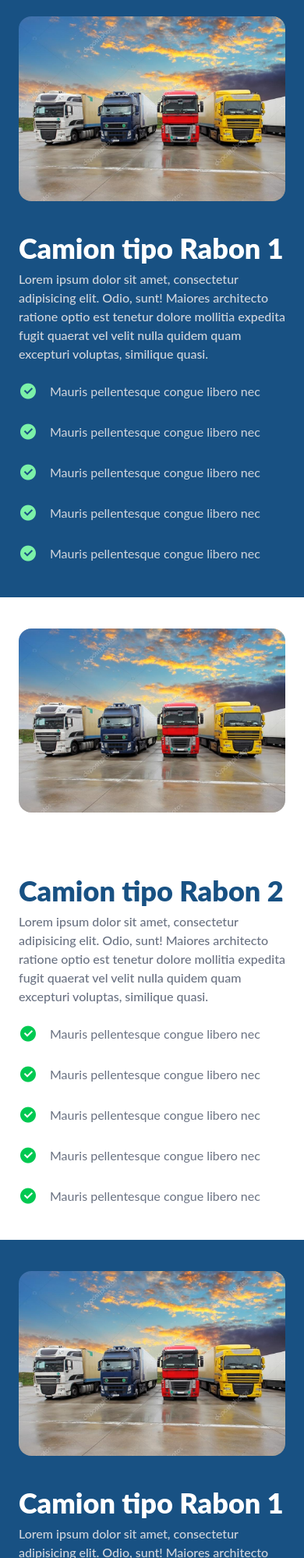
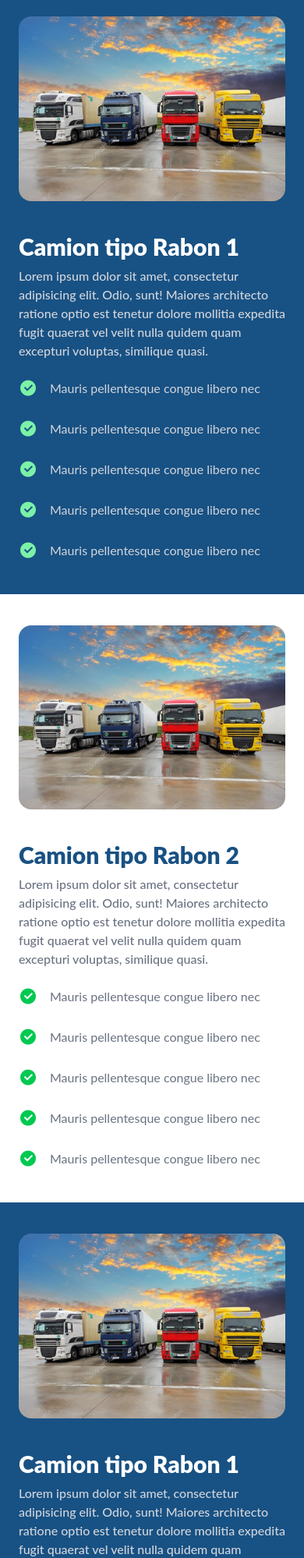
Before and after one commit to Migueluckleo/sfl, a website: page unidades.html in a window 390 px wide. Shown: the part 863-2861 px from the top of the page at 78% size. Drawn offline with nearby package versions, Linux system fonts and the light colour scheme; files that its build step writes are made by us from their sources.

Commit message:
ajustes tipografia y espaciado

```diff
--- a/unidades.html
+++ b/unidades.html
@@ -62,7 +62,7 @@
     <!--contenedor de texto-->
     <div class="flex flex-col w-full max-w-[960px] md:w-1/2 px-6 md:px-0 md:pr-10 md:pl-[%] lg:pl-[15%] pb-10 md:py-10 ">
 
-        <h2 class="text-4xl font-black">Camion tipo Rabon 1</h2>
+        <h2 class="text-3xl md:text-4xl font-black">Camion tipo Rabon 1</h2>
         <p class="font-medium text-gray-300 mt-2 ">Lorem ipsum dolor sit amet, consectetur adipisicing elit. Odio, sunt! Maiores architecto ratione optio est tenetur dolore mollitia expedita fugit quaerat vel velit nulla quidem quam excepturi voluptas, similique quasi.</p>
         <ul>
             <li class="flex flex-row gap-4 items-center mt-5 pr-6">
@@ -108,9 +108,9 @@
 
 
     <!--contenedor de texto-->
-    <div class="flex flex-col w-full md:w-1/2 px-6 md:pl-10 lg:pr-[15%] py-10 ">
+    <div class="flex flex-col w-full md:w-1/2 px-6 md:pl-10 lg:pr-[15%] pb-10 md:py-10 ">
 
-        <h2 class="text-4xl font-black">Camion tipo Rabon 2</h2>
+        <h2 class="text-3xl md:text-4xl font-black">Camion tipo Rabon 2</h2>
         <p class="font-medium text-gray-500 mt-2 ">Lorem ipsum dolor sit amet, consectetur adipisicing elit. Odio, sunt! Maiores architecto ratione optio est tenetur dolore mollitia expedita fugit quaerat vel velit nulla quidem quam excepturi voluptas, similique quasi.</p>
         <ul>
             <li class="flex flex-row gap-4 items-center mt-5 pr-6">
@@ -149,7 +149,7 @@
    <!--contenedor de texto-->
    <div class="flex flex-col w-full max-w-[960px] md:w-1/2 px-6 md:px-0 md:pr-10 md:pl-[%] lg:pl-[15%] pb-10 md:py-10 ">
 
-       <h2 class="text-4xl font-black">Camion tipo Rabon 1</h2>
+       <h2 class="text-3xl md:text-4xl font-black">Camion tipo Rabon 1</h2>
        <p class="font-medium text-gray-300 mt-2 ">Lorem ipsum dolor sit amet, consectetur adipisicing elit. Odio, sunt! Maiores architecto ratione optio est tenetur dolore mollitia expedita fugit quaerat vel velit nulla quidem quam excepturi voluptas, similique quasi.</p>
        <ul>
            <li class="flex flex-row gap-4 items-center mt-5 pr-6">
@@ -195,9 +195,9 @@
 
 
    <!--contenedor de texto-->
-   <div class="flex flex-col w-full md:w-1/2 px-6 md:pl-10 lg:pr-[15%] py-10 ">
+   <div class="flex flex-col w-full md:w-1/2 px-6 md:pl-10 lg:pr-[15%] pb-10 md:py-10 ">
 
-       <h2 class="text-4xl font-black">Camion tipo Rabon 2</h2>
+       <h2 class="text-3xl md:text-4xl font-black">Camion tipo Rabon 2</h2>
        <p class="font-medium text-gray-500 mt-2 ">Lorem ipsum dolor sit amet, consectetur adipisicing elit. Odio, sunt! Maiores architecto ratione optio est tenetur dolore mollitia expedita fugit quaerat vel velit nulla quidem quam excepturi voluptas, similique quasi.</p>
        <ul>
            <li class="flex flex-row gap-4 items-center mt-5 pr-6">
```
